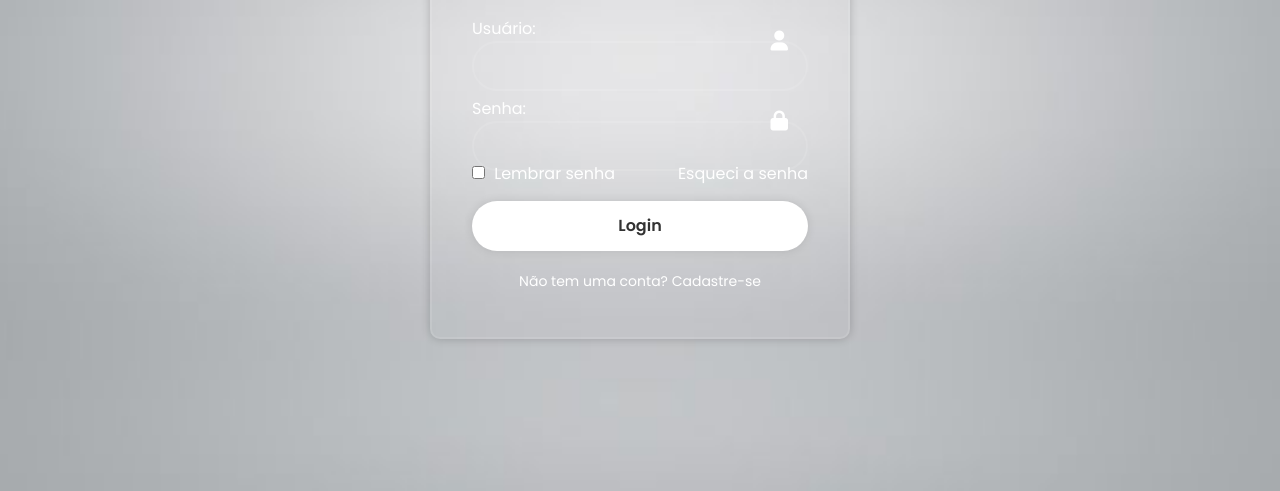
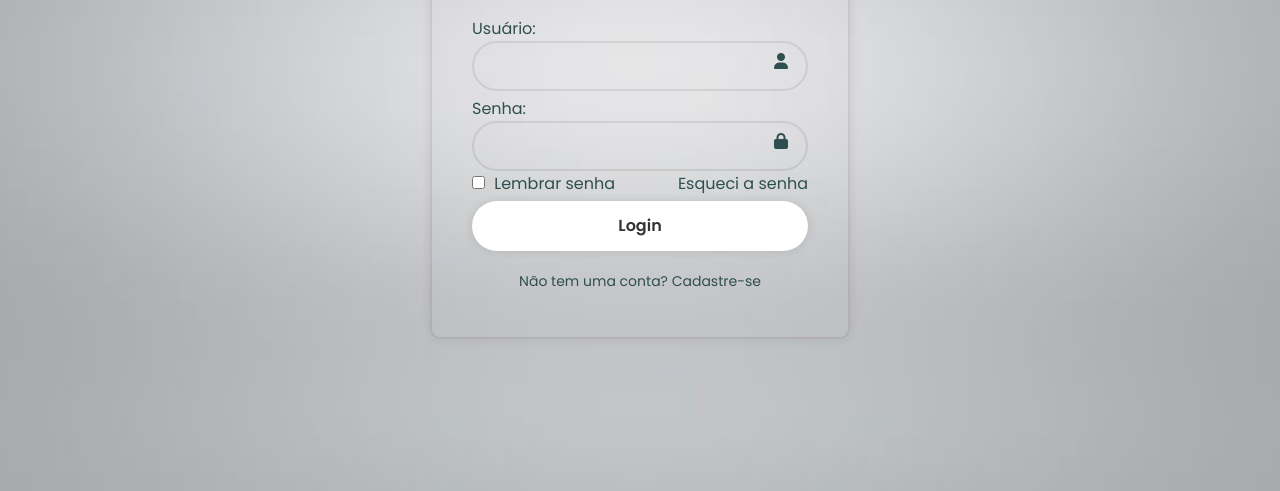
Before and after one commit to MariaEduardaNeves107/Projeto_Portal, a plain HTML site: page index.html in a window 1280 px wide. Shown: the part 309-800 px from the top of the page. Drawn offline with Linux system fonts and the light colour scheme.

Commit message:
atualizações no css

```diff
--- a/style.css
+++ b/style.css
@@ -20,11 +20,11 @@ body{
 .container{
     width: 420px;
     background-color: transparent;
-    border: 2px solid rgba(255, 255, 255, .1);
+    border: 2px solid rgba(53, 35, 35, 0.1);
     border-radius: 10px;
-    color: #fff;
+    color: #2F4F4F;
     padding: 30px 40px;
-    box-shadow: 0 0 10px rgba(0, 0, 0, .2);
+    box-shadow: 0 0 10px rgba(53, 35, 35, 0.1);
 }
 
 .container h1{
@@ -43,11 +43,11 @@ body{
     width: 100%;
     height: 100%;
     background-color: transparent;
-    border: 2px solid rgba(255, 255, 255, .1);
+    border: 2px solid rgba(53, 35, 35, 0.1);
     border-radius: 40px;
     outline: none;
     font-size: 16px;
-    color: #fff;
+    color: #2F4F4F;
     padding: 20px 45px 20px 20px;
 }
 
@@ -58,25 +58,23 @@ body{
 .input-box i{
     position: absolute;
     right: 20px;
-    top: 50%;
-    transform: translateY(-50%);
-    font-size: 20px;
+    top: 75%;
 }
 
  .remember-forgot {
     display: flex;
     justify-content: space-between;
-    margin: -15px 0 15px;
+    margin: -5px 0 5px;
  }
 
  .remember-forgot label input{
-    accent-color: #fff;
+    accent-color: #2F4F4F;
     margin-right: 5px;
  }
 
  .remember-forgot a{
     text-decoration: none;
-    color: #fff;
+    color: #2F4F4F;
  }
 
  .remember-forgot a:hover {
@@ -86,7 +84,7 @@ body{
  .login{
     width: 100%;
     height: 50px;
-    background-color: #fff;
+    background-color: #FFF;
     border: none;
     border-radius: 40px;
     cursor: pointer;
@@ -99,7 +97,7 @@ body{
  .login:hover{
     background-color: transparent;
     border: 2px solid rgba(255, 255, 255, .1);
-    color: #fff;
+    color: #FFF;
     transition: 0.3s;
  }
 
@@ -111,7 +109,7 @@ body{
 
  .register-link a{
     text-decoration: none;
-    color: #fff;
+    color: #2F4F4F;
     font-size: 600;
  }
 
```
